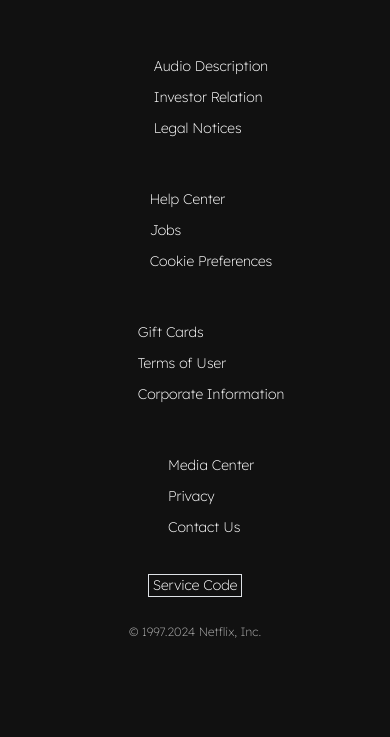
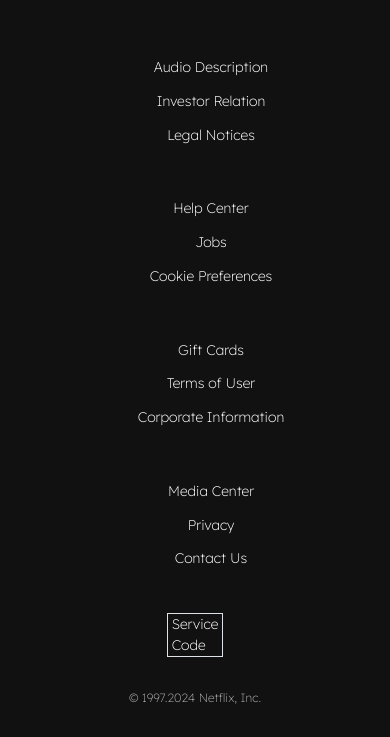
Before and after one commit to meti21/Netflix-clone-2024, a React (Vite) app: page / in a window 390 px wide. Shown: the part 1552-2289 px from the top of the page. Before the commit the page ends 2223 px from the top, so only its background shows below. Built offline with nearby package versions, Linux system fonts and the light colour scheme; no server answers; some icons are missing.

Commit message:
style(footer): add responsive styles for small screens

```diff
--- a/src/Components/Footer/Footer.css
+++ b/src/Components/Footer/Footer.css
@@ -40,6 +40,11 @@
     height: 12vh;
 }
 
+.footer_inner_container li:hover,
+.footer_inner_container p:hover{
+  color: #D81E27;
+}
+
 /* Styling for list items (make them clickable) */
 .footer_data ul li {
     cursor: pointer;
@@ -70,27 +75,34 @@
 }
 
 /* Mobile responsiveness */
-@media (max-width: 768px) {
+@media (max-width: 576px) {
     .footer_icons {
-        width: 100%;
-        justify-content: space-around; /* Stack icons horizontally */
+      width: 100%;
+      justify-content: center; /* Center icons */
+      gap: 1rem; /* Add space between icons */
+      margin-bottom: 1rem;
     }
 
     .footer_data {
-        flex-direction: column;
-        align-items: center; /* Center data sections on smaller screens */
+      flex-direction: column;
+      align-items: center;
     }
 
     .footer_data ul {
-        height: auto; /* Allow height to be adjusted based on content */
+      /* align-items: center; */
+      /* padding: 0; */
+    }
+
+    .footer_data ul li {
+      text-align: center;
     }
 
     .service_code {
-        width: 100%; /* Make the service code section more flexible */
-        justify-content: center;
+      /* width: auto; */
+      margin: 1rem auto;
     }
 
     .footer_inner_container {
-        width: 90%; /* Make the footer container more flexible on small screens */
+      width: 90%;
     }
-}
+  }
```
